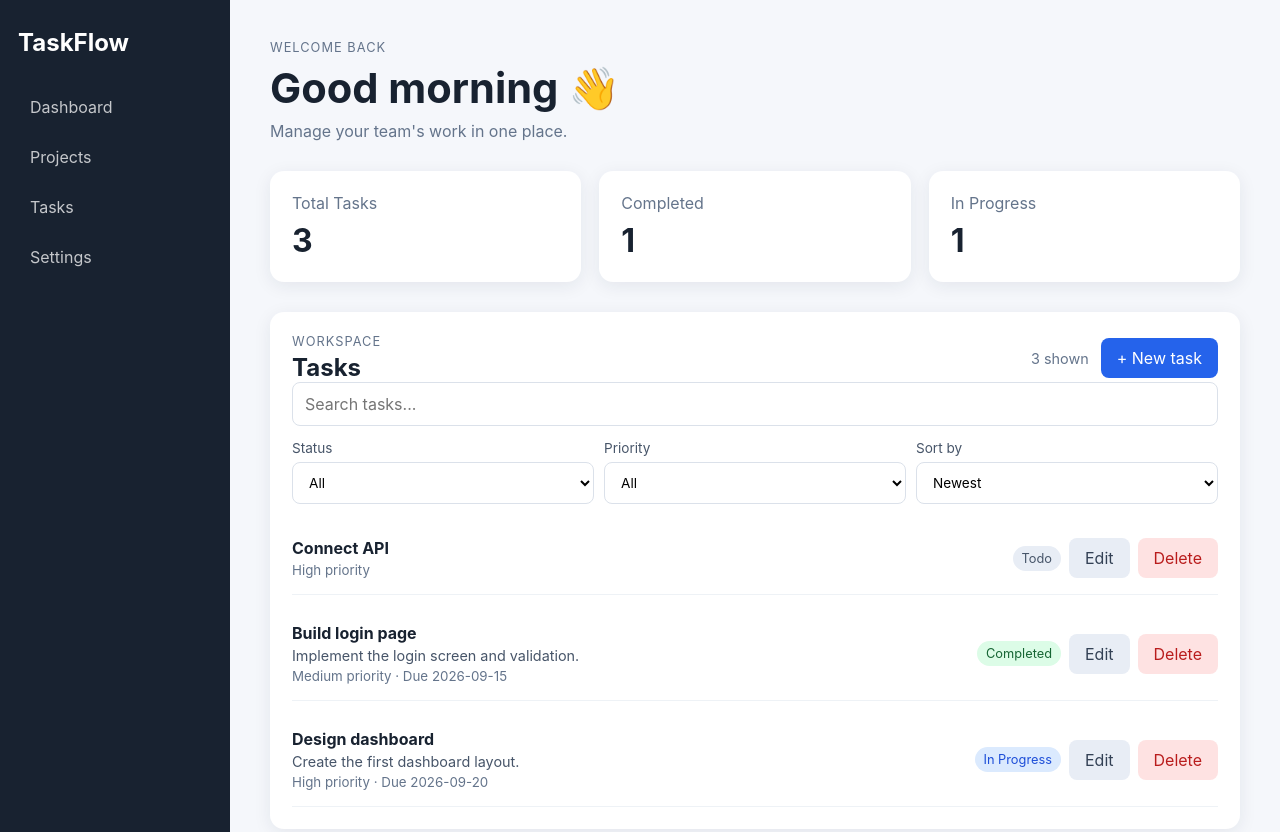
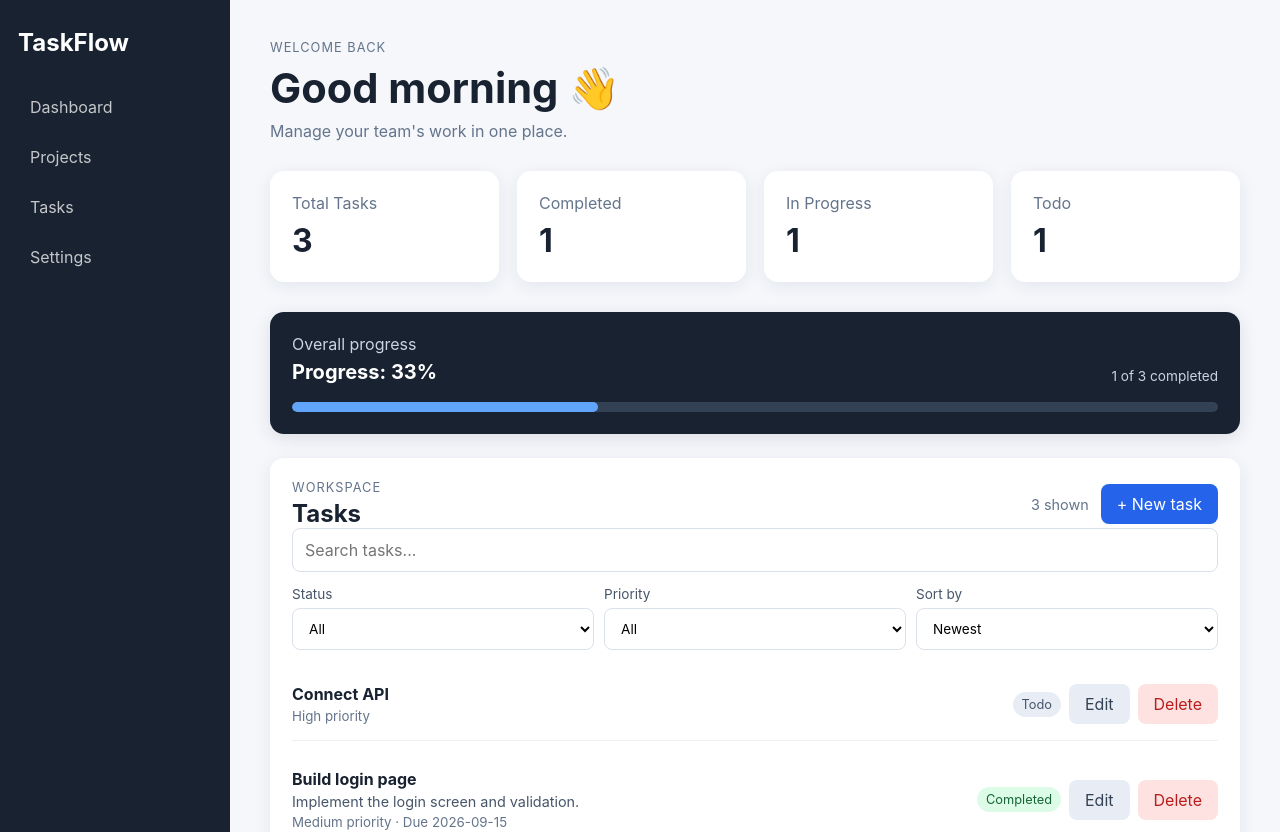
Before and after one commit to mandadapuswarna/react-taskflow-dashboard, a React (Vite) app: page / in a window 1280 px wide. Shown: the top 832 px of the page. Built offline with nearby package versions, Linux system fonts and the light colour scheme.

Commit message:
Implemented Dashboard statistics progressbar

```diff
--- a/src/App.jsx
+++ b/src/App.jsx
@@ -101,11 +101,18 @@ export default function App() {
   }, [priorityFilter, searchQuery, sortBy, statusFilter, tasks]);
 
   const stats = useMemo(
-    () => ({
-      total: tasks.length,
-      done: tasks.filter((task) => task.status === "Completed").length,
-      inProgress: tasks.filter((task) => task.status === "In Progress").length,
-    }),
+    () => {
+      const total = tasks.length;
+      const completed = tasks.filter((task) => task.status === "Completed").length;
+
+      return {
+        total,
+        completed,
+        inProgress: tasks.filter((task) => task.status === "In Progress").length,
+        todo: tasks.filter((task) => task.status === "Todo").length,
+        completionPercentage: total ? Math.round((completed / total) * 100) : 0,
+      };
+    },
     [tasks],
   );
 
--- a/src/components/Dashboard/Dashboard.jsx
+++ b/src/components/Dashboard/Dashboard.jsx
@@ -1,18 +1,45 @@
 export default function Dashboard({ stats }) {
   const cards = [
     { label: "Total Tasks", value: stats.total },
-    { label: "Completed", value: stats.done },
+    { label: "Completed", value: stats.completed },
     { label: "In Progress", value: stats.inProgress },
+    { label: "Todo", value: stats.todo },
   ];
 
   return (
-    <section className="stats-grid" aria-label="Dashboard summary">
-      {cards.map((card) => (
-        <div key={card.label} className="stat-card">
-          <span>{card.label}</span>
-          <b>{card.value}</b>
+    <section className="dashboard-overview" aria-label="Dashboard summary">
+      <div className="stats-grid">
+        {cards.map((card) => (
+          <div key={card.label} className="stat-card">
+            <span>{card.label}</span>
+            <b>{card.value}</b>
+          </div>
+        ))}
+      </div>
+      <div className="progress-card">
+        <div className="progress-heading">
+          <div>
+            <span>Overall progress</span>
+            <strong>Progress: {stats.completionPercentage}%</strong>
+          </div>
+          <span className="progress-detail">
+            {stats.completed} of {stats.total} completed
+          </span>
         </div>
-      ))}
+        <div
+          className="progress-track"
+          role="progressbar"
+          aria-label="Task completion progress"
+          aria-valuemin="0"
+          aria-valuemax="100"
+          aria-valuenow={stats.completionPercentage}
+        >
+          <div
+            className="progress-fill"
+            style={{ width: `${stats.completionPercentage}%` }}
+          />
+        </div>
+      </div>
     </section>
   );
 }
--- a/src/styles.css
+++ b/src/styles.css
@@ -88,7 +88,7 @@ button {
 
 .stats-grid {
   display: grid;
-  grid-template-columns: repeat(3, 1fr);
+  grid-template-columns: repeat(4, 1fr);
   gap: 18px;
   margin: 30px 0;
 }
@@ -111,6 +111,55 @@ button {
   display: block;
   font-size: 32px;
   margin-top: 8px;
+}
+
+.progress-card {
+  background: #182230;
+  color: #fff;
+  border-radius: 14px;
+  padding: 22px;
+  box-shadow: 0 4px 18px rgba(30, 41, 59, 0.12);
+}
+
+.progress-heading {
+  display: flex;
+  justify-content: space-between;
+  align-items: flex-end;
+  gap: 16px;
+}
+
+.progress-heading > div {
+  display: grid;
+  gap: 6px;
+}
+
+.progress-heading span,
+.progress-detail {
+  color: #cbd5e1;
+}
+
+.progress-heading strong {
+  font-size: 1.25rem;
+}
+
+.progress-detail {
+  font-size: 0.85rem;
+  text-align: right;
+}
+
+.progress-track {
+  height: 10px;
+  margin-top: 18px;
+  overflow: hidden;
+  border-radius: 999px;
+  background: #334155;
+}
+
+.progress-fill {
+  height: 100%;
+  border-radius: inherit;
+  background: #60a5fa;
+  transition: width 300ms ease;
 }
 
 .panel {
@@ -365,6 +414,15 @@ button {
     grid-template-columns: 1fr;
   }
 
+  .progress-heading {
+    align-items: flex-start;
+    flex-direction: column;
+  }
+
+  .progress-detail {
+    text-align: left;
+  }
+
   .topbar {
     align-items: flex-start;
     flex-direction: column;
```
Also changed, not shown: 1 other file (tests, documents, lock files or other folders).
